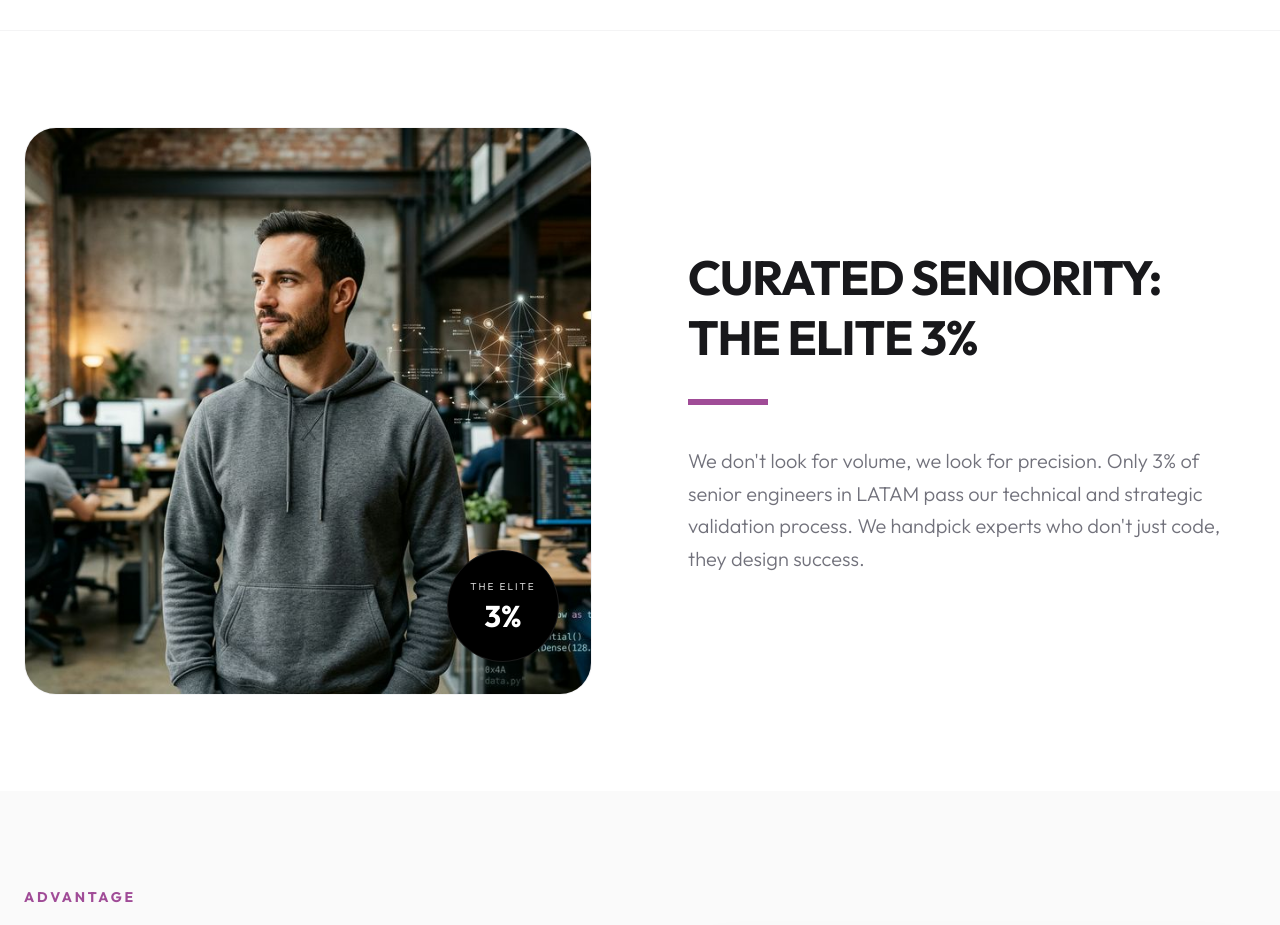
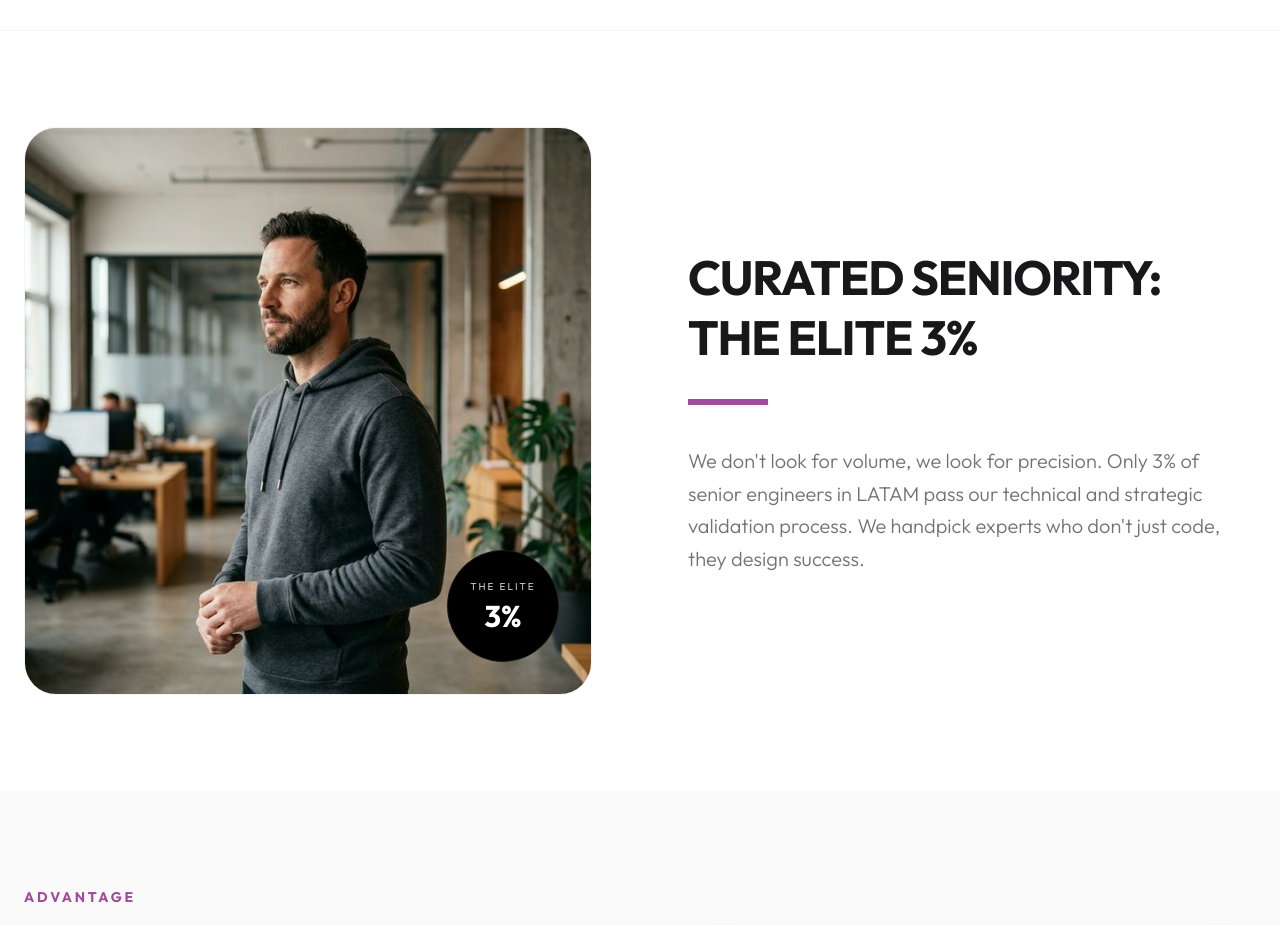
Before and after one commit to dibrand-dev/dibrand-redesign, a Next.js app: page /en/about in a window 1280 px wide. Shown: the part 1060-1985 px from the top of the page. Built offline with nearby package versions, Linux system fonts and the light colour scheme; no server answers.

Commit message:
feat: Clean Elite Talent portrait (removed overlays)

```diff
--- a/app/[lang]/about/page.tsx
+++ b/app/[lang]/about/page.tsx
@@ -47,7 +47,7 @@ export default async function AboutPage({ params }: Props) {
                 {/* 3. The Elite 3% Selection Process */}
                 <EliteTalent
                     dict={content.eliteTalent}
-                    imagePath="/images/elite-talent-v3.png"
+                    imagePath="/images/elite-talent-clean.png"
                 />
 
                 {/* 4. AI-Native DNA Section */}
```
Also changed, not shown: public/images/elite-talent-clean.png (added).
